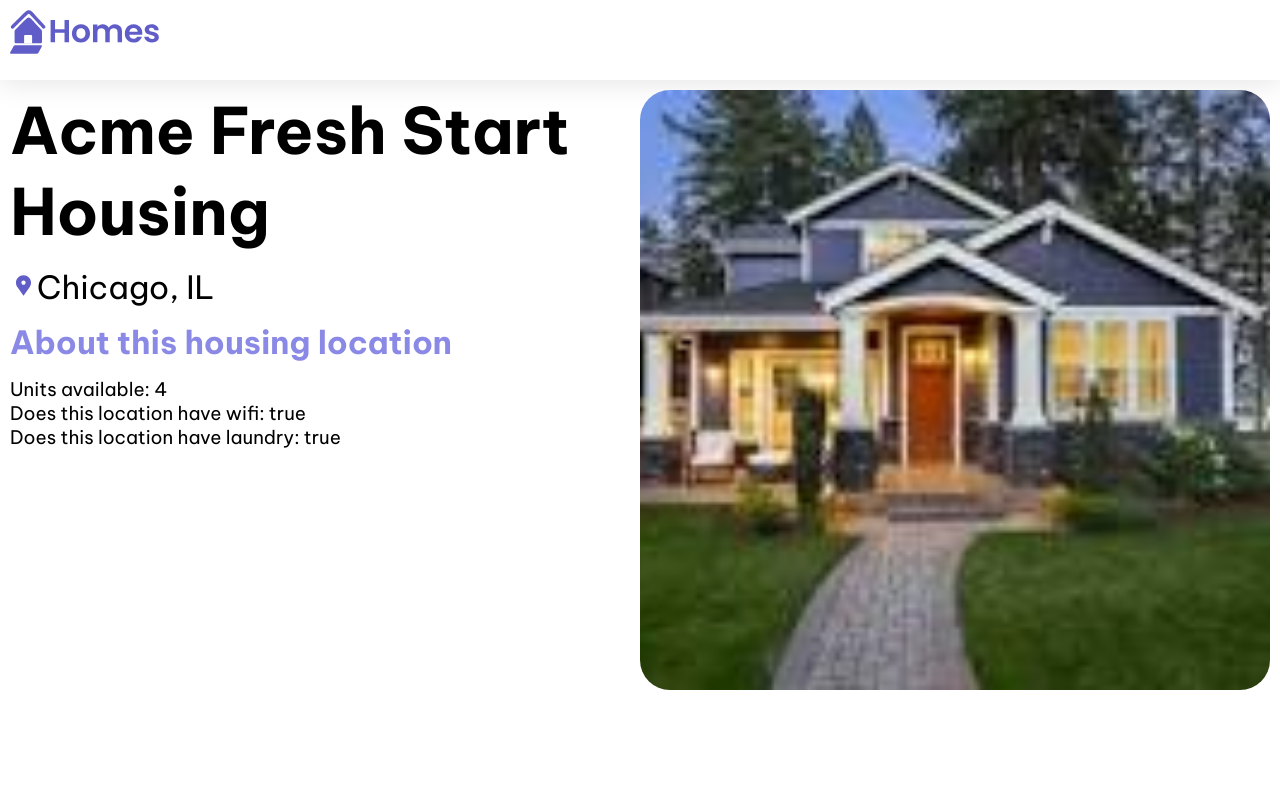
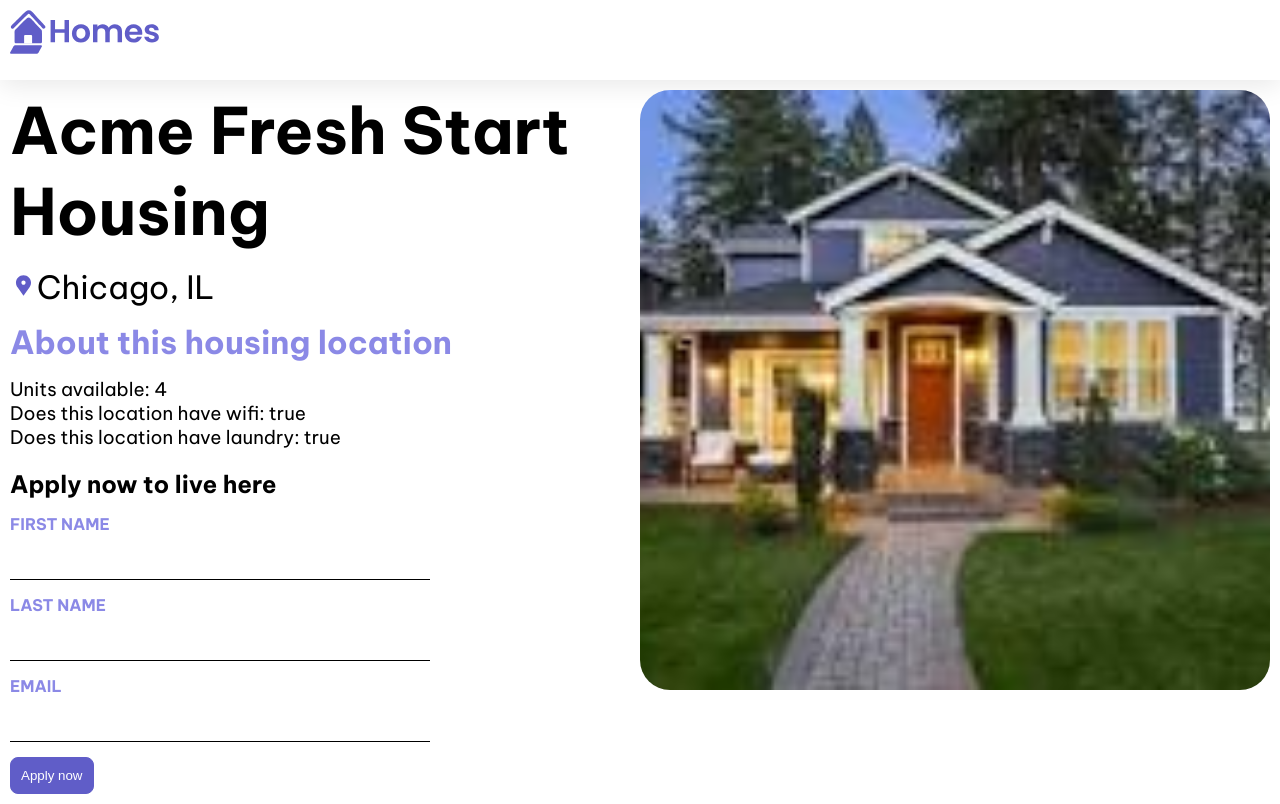
Before and after one commit to pachown/AngularTest, an Angular app: page /details/0 in a window 1280 px wide. Built offline with nearby package versions, Linux system fonts and the light colour scheme.

Commit message:
Added example form & submit to service

```diff
--- a/src/app/details/details.component.ts
+++ b/src/app/details/details.component.ts
@@ -1,13 +1,17 @@
 import { Component, inject } from '@angular/core';
 import { CommonModule } from '@angular/common';
 import { ActivatedRoute } from '@angular/router';
+import { FormControl, FormGroup, ReactiveFormsModule } from '@angular/forms';
 import { HousingService } from '../housing.service';
 import { HousingLocation } from '../housinglocation';
 
 @Component({
   selector: 'app-details',
   standalone: true,
-  imports: [CommonModule],
+  imports: [
+    CommonModule,
+    ReactiveFormsModule
+  ],
   template: `
   <article>
     <img class="listing-photo" [src]="housingLocation?.photo"
@@ -24,6 +28,20 @@
         <li>Does this location have laundry: {{housingLocation?.laundry}}</li>
       </ul>
     </section>
+    <section class="listing-apply">
+      <h2 class="section-heading">Apply now to live here</h2>
+      <form [formGroup]="applyForm" (submit)="submitApplication()">
+        <label for="first-name">First Name</label>
+        <input id="first-name" type="text" formControlName="firstName">
+
+        <label for="last-name">Last Name</label>
+        <input id="last-name" type="text" formControlName="lastName">
+
+        <label for="email">Email</label>
+        <input id="email" type="email" formControlName="email">
+        <button type="submit" class="primary">Apply now</button>
+      </form>
+    </section>
   </article>
 `,
   styleUrls: ['./details.component.css']
@@ -34,9 +52,23 @@
   housingService = inject(HousingService);
   housingLocation: HousingLocation | undefined;
 
+  applyForm = new FormGroup({
+    firstName: new FormControl(''),
+    lastName: new FormControl(''),
+    email: new FormControl('')
+  });
+
   constructor() {
     const housingLocationId = Number(this.route.snapshot.params['id']);
     this.housingLocation = this.housingService.getHousingLocationById(housingLocationId);
   }
 
+  submitApplication() {
+    this.housingService.submitApplication(
+      this.applyForm.value.firstName ?? '',
+      this.applyForm.value.lastName ?? '',
+      this.applyForm.value.email ?? ''
+    );
+  }
+
 }
--- a/src/app/housing.service.ts
+++ b/src/app/housing.service.ts
@@ -118,4 +118,8 @@
   }
 
   constructor() { }
+
+  submitApplication(firstName: string, lastName: string, email: string) {
+    console.log(`Homes application received: firstName: ${firstName}, lastName: ${lastName}, email: ${email}.`);
+  }
 }
```
